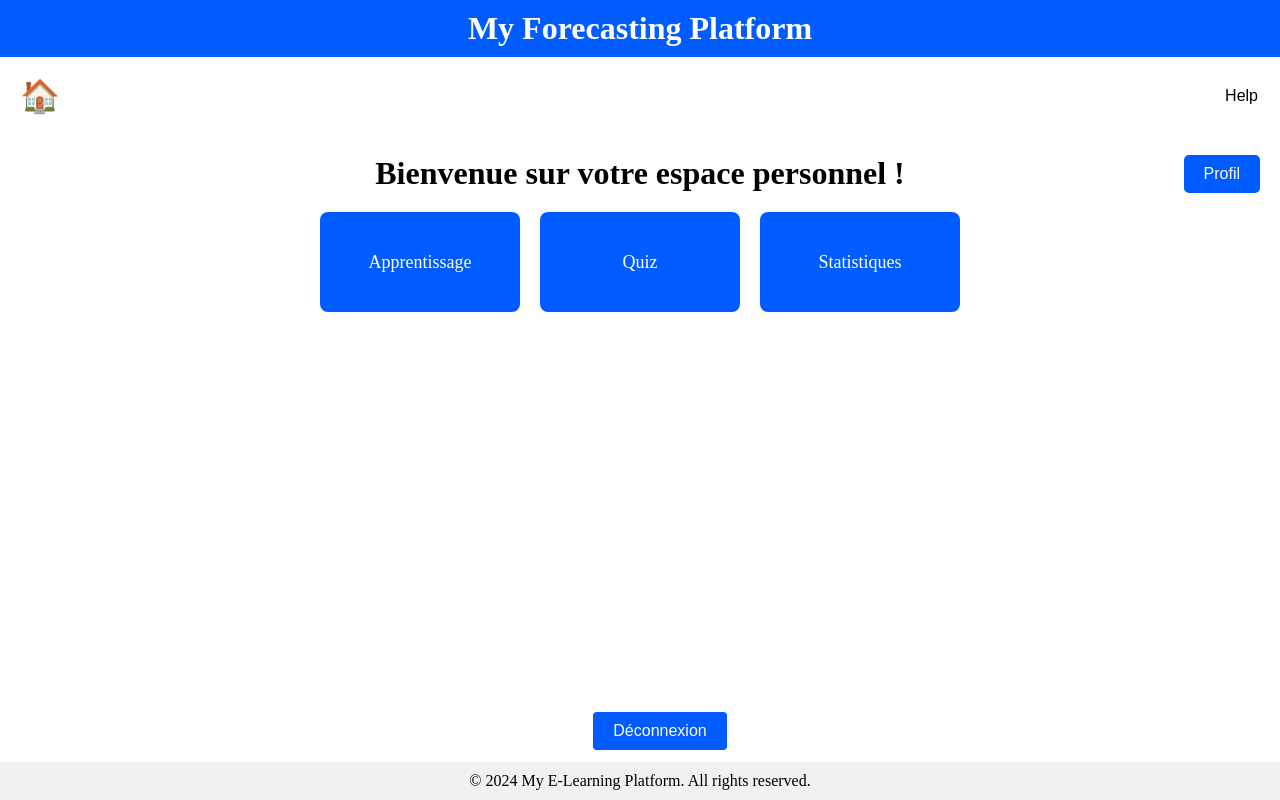
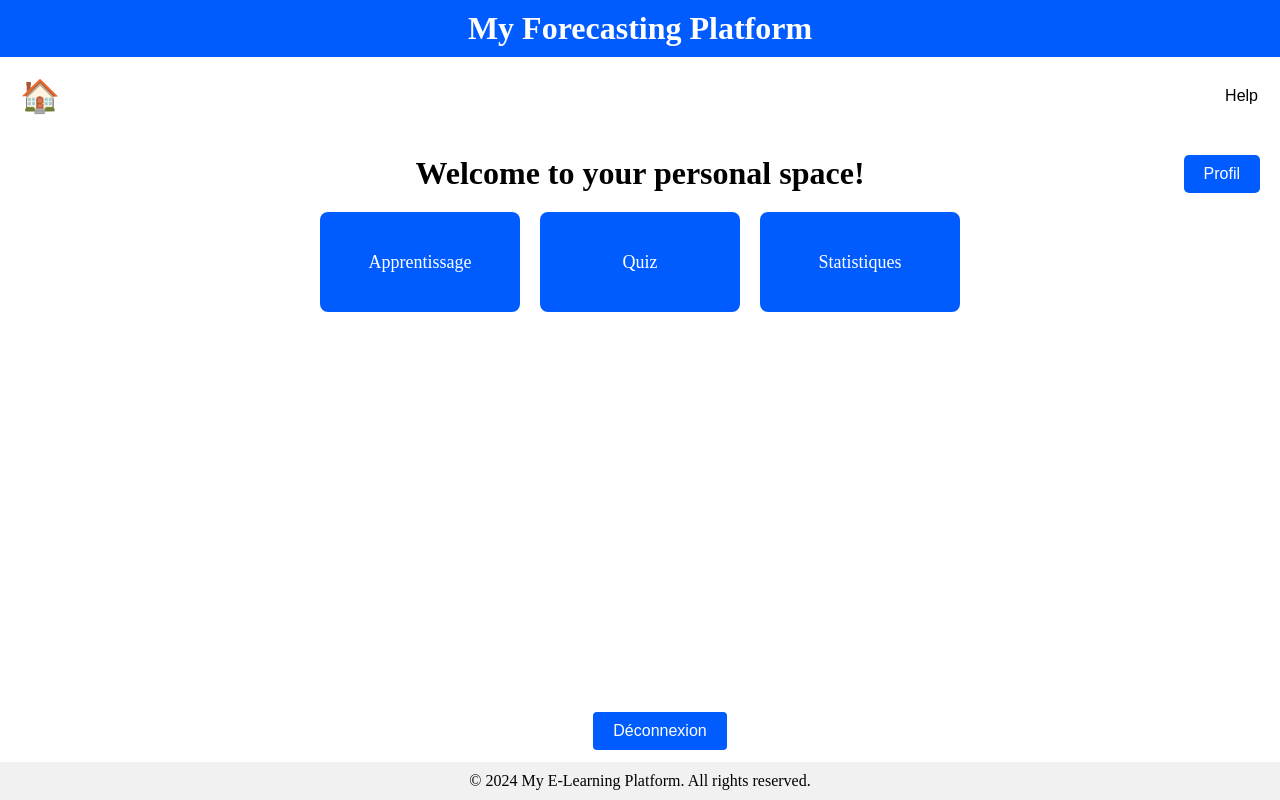
Before and after one commit to MarcMonin/Node-Angular-Project, an Angular app in the folder NodeProjectQuizlet/: page /home in a window 1280 px wide. Built offline with nearby package versions, Linux system fonts and the light colour scheme.

Commit message:
Changer des trucs en anglais

```diff
--- a/NodeProjectQuizlet/src/app/home/home.component.html
+++ b/NodeProjectQuizlet/src/app/home/home.component.html
@@ -1,7 +1,7 @@
 <app-navbar></app-navbar>
 <div class="home-container">
   <button class="profile-button" (click)="goToProfile()">Profil</button>
-  <h1>Bienvenue sur votre espace personnel !</h1>
+  <h1>Welcome to your personal space!</h1>
   <nav>
     <a routerLink="/learning">Apprentissage</a>
     <a routerLink="/quiz">Quiz</a>
```
